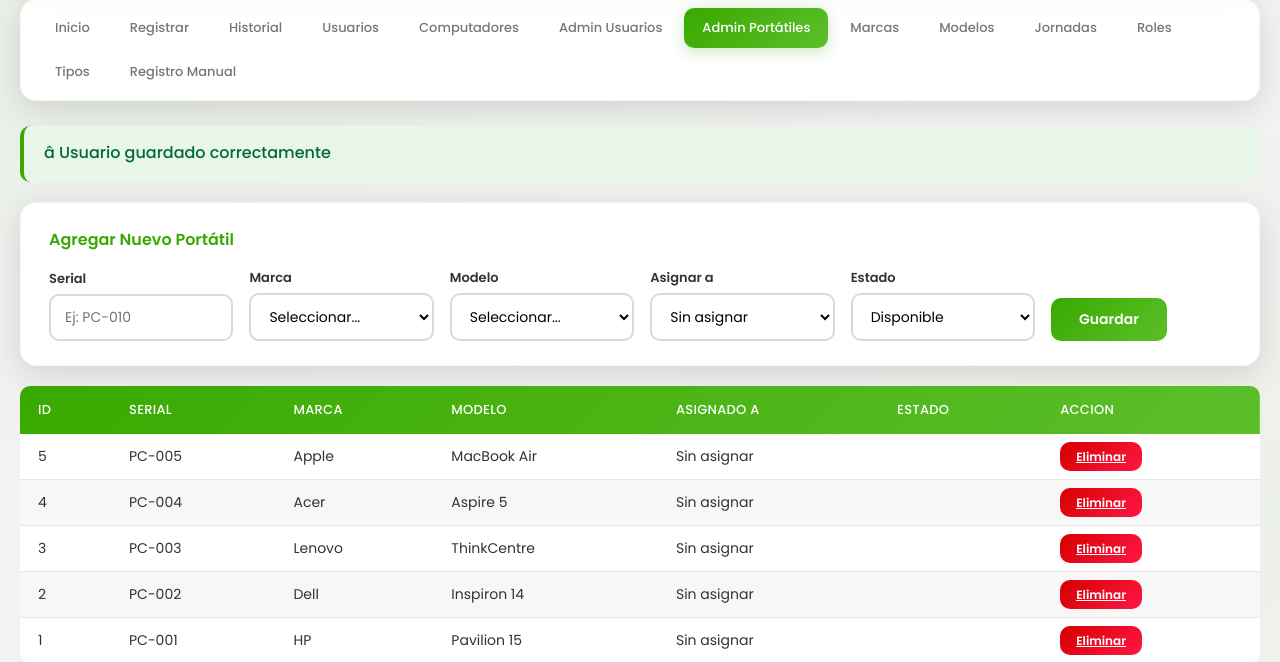
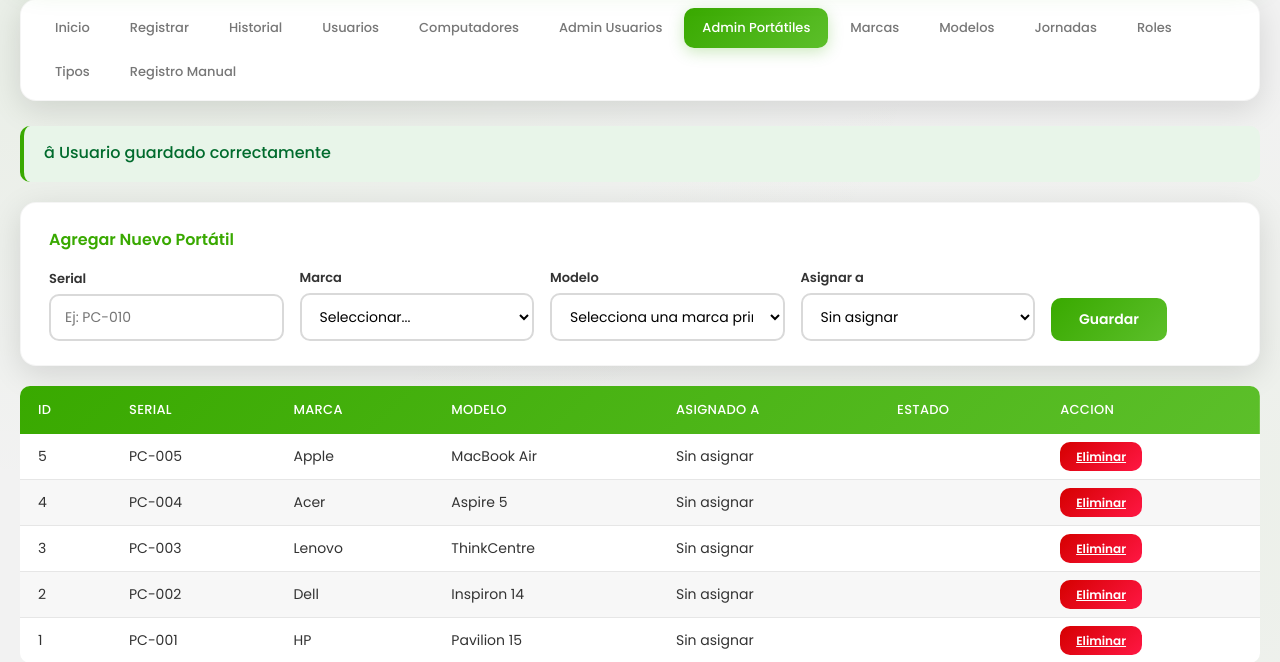
Before and after one commit to anaoviedo10014-sudo/v1-codigo-proyecto, a PHP site: page /admin/portatil.php in a window 1280 px wide. Shown: the part 128-790 px from the top of the page. Run offline with PHP 8.4, Linux system fonts and the light colour scheme; the visitor is signed in with stand-in values (Sample User, id 1); data comes from the database, SQL or seed files in the repository.

Commit message:
Filtros de marcas para crear un portatil

```diff
--- a/admin/guardar_portatil.php
+++ b/admin/guardar_portatil.php
@@ -10,8 +10,7 @@ $serial = trim($_POST['serial'] ?? '');
 $id_marca = $_POST['id_marca'] ?? '';
 $id_modelo = $_POST['id_modelo'] ?? '';
 $asignado_a = $_POST['asignado_a'] ?: null;
-$estado = $_POST['estado'] ?? 'disponible';
-
+$estado = 'dentro';
 if ($serial && $id_marca && $id_modelo) {
     try {
         $stmt = $pdo->prepare("INSERT INTO portatil (serial, id_marca, id_modelo, asignado_a, estado) VALUES (?, ?, ?, ?, ?)");
--- a/admin/portatil.php
+++ b/admin/portatil.php
@@ -60,7 +60,7 @@ $usuarios = $pdo->query("SELECT id, carnet, nombre_completo FROM usuario WHERE r
                     </div>
                     <div class="form-group">
                         <label>Marca</label>
-                        <select name="id_marca" required>
+                        <select name="id_marca" id="select-marca" required>
                             <option value="">Seleccionar...</option>
                             <?php foreach ($marcas as $m): ?>
                                 <option value="<?= $m['id'] ?>"><?= htmlspecialchars($m['nombre']) ?></option>
@@ -69,10 +69,12 @@ $usuarios = $pdo->query("SELECT id, carnet, nombre_completo FROM usuario WHERE r
                     </div>
                     <div class="form-group">
                         <label>Modelo</label>
-                        <select name="id_modelo" required>
-                            <option value="">Seleccionar...</option>
+                        <select name="id_modelo" id="select-modelo" required>
+                            <option value="">Selecciona una marca primero</option>
                             <?php foreach ($modelos as $mo): ?>
-                                <option value="<?= $mo['id'] ?>"><?= htmlspecialchars($mo['nombre']) ?></option>
+                                <option value="<?= $mo['id'] ?>" data-marca="<?= $mo['id_marca'] ?>">
+                                    <?= htmlspecialchars($mo['nombre']) ?>
+                                </option>
                             <?php endforeach; ?>
                         </select>
                     </div>
@@ -85,19 +87,28 @@ $usuarios = $pdo->query("SELECT id, carnet, nombre_completo FROM usuario WHERE r
                             <?php endforeach; ?>
                         </select>
                     </div>
-                    <div class="form-group">
-                        <label>Estado</label>
-                        <select name="estado" required>
-                            <option value="disponible">Disponible</option>
-                            <option value="asignado">Asignado</option>
-                            <option value="en_reparacion">En reparación</option>
-                        </select>
-                    </div>
                     <div class="form-group" style="flex: 0 0 auto;">
                         <button type="submit" class="btn-success">Guardar</button>
                     </div>
                 </div>
             </form>
+
+            <script>
+                const modeloOptions = Array.from(document.querySelectorAll('#select-modelo option[data-marca]'));
+                const selectMarca = document.getElementById('select-marca');
+                const selectModelo = document.getElementById('select-modelo');
+
+                function filtrarModelos() {
+                    const marcaSeleccionada = selectMarca.value;
+                    selectModelo.innerHTML = '<option value="">Seleccionar...</option>';
+
+                    modeloOptions
+                        .filter(opt => opt.dataset.marca === marcaSeleccionada)
+                        .forEach(opt => selectModelo.appendChild(opt.cloneNode(true)));
+                }
+
+                selectMarca.addEventListener('change', filtrarModelos);
+            </script>
         </div>
 
         <table>
```
